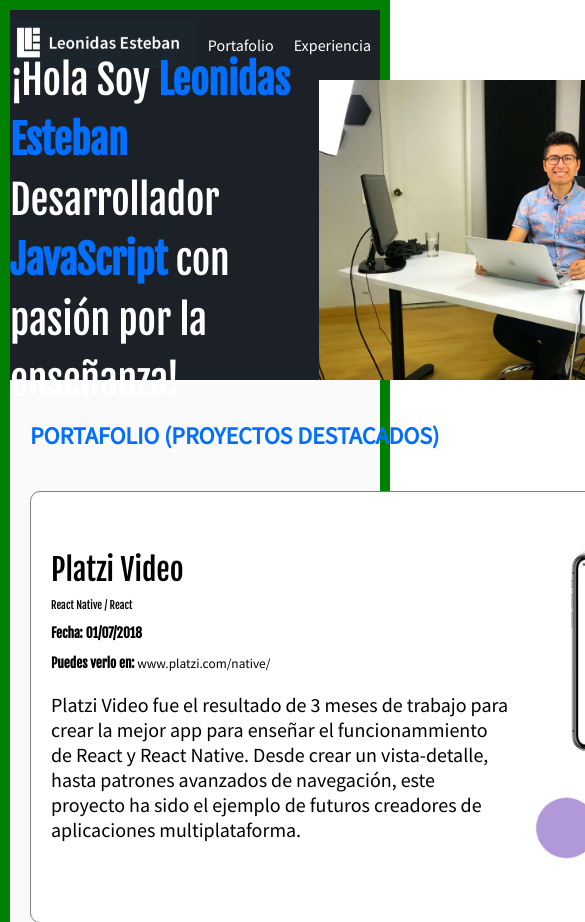
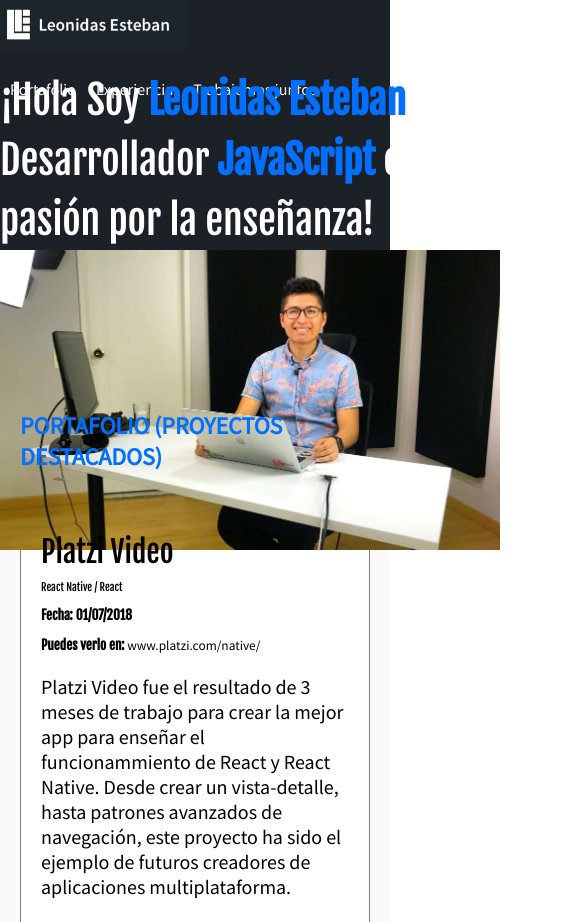
Before and after one commit to gbeto21/LeonidasSite, a plain HTML site: page index.html in a window 390 px wide. Shown: the top 922 px of the page, 585 px wide, since content can reach past the window. Drawn offline with Linux system fonts and the light colour scheme.

Commit message:
Se agregó la proiedad flex-wrap a las secciónes faltantes.

```diff
--- a/css/estilos.css
+++ b/css/estilos.css
@@ -70,6 +70,7 @@
     display: flex;
     align-items: center;
     justify-content: space-between;
+    flex-wrap: wrap;
 }
 
 .hero-image{
@@ -95,6 +96,7 @@
     display: flex;
     align-items: center;
     justify-content: space-between;
+    flex-wrap: wrap;
 }
 
 .project-course,
@@ -132,6 +134,7 @@
     justify-content: space-between;
     align-items: center;
     height: 70px;
+    flex-wrap: wrap;
 }
 
 .menu{
@@ -188,6 +191,7 @@
     display: flex;
     align-items:center;
     justify-content: space-between;
+    flex-wrap: wrap;
 }
 
 .footer img{
@@ -252,6 +256,7 @@
     display: flex;
     align-items: center;
     justify-content: space-between;
+    flex-wrap: wrap;
 }
 
 .social{
@@ -311,7 +316,7 @@
 }
 
 .container{
-    width: 1000px;
+    max-width: 1000px;
     margin: 0 auto;
     display: inherit;
     justify-content: inherit;
@@ -328,9 +333,9 @@
 }
 
 @media screen and (max-width: 768px){
-    body{
+    /* body{
         border: 10px solid green;
-    }
+    } */
 }
 
 @media screen and (max-width: 480px){
```
Also changed, not shown: index.html (+1 -1 lines).
